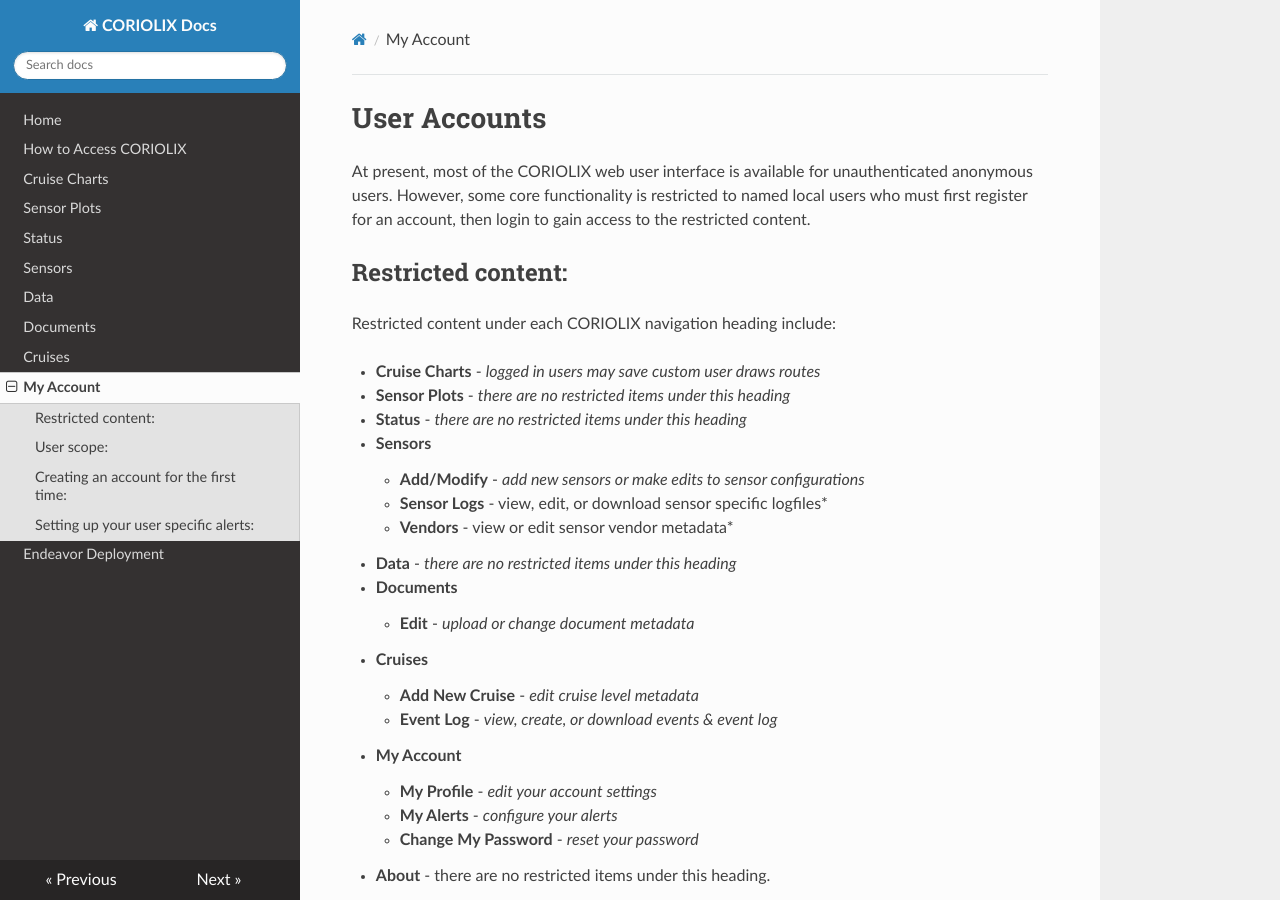
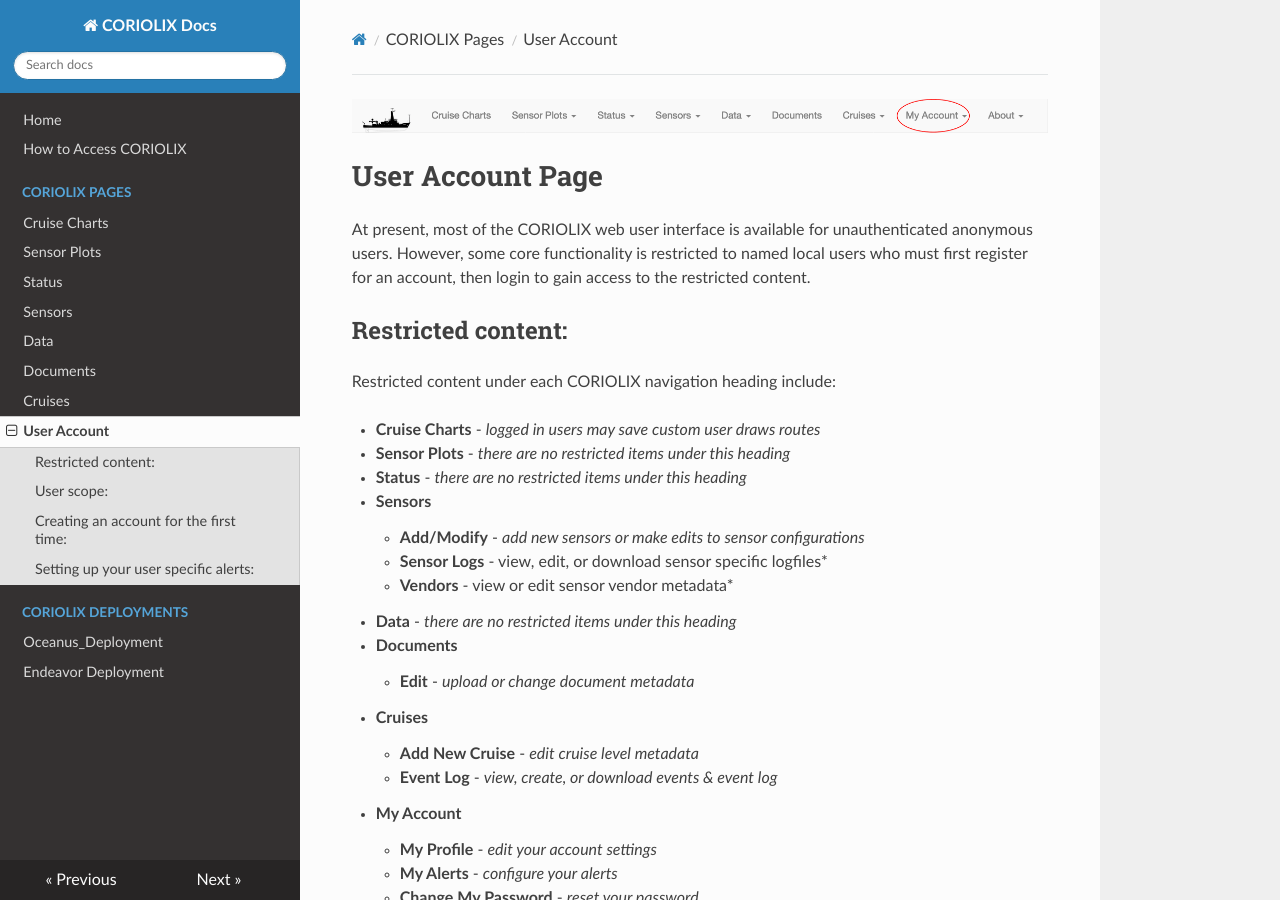
Before and after one commit to R-DESC/CORIOLIX_docs, an MkDocs documentation site: the page built from docs/account.md, in a window 1280 px wide and 900 px high. Built offline with MkDocs 1.6.1, drawn with Linux system fonts in a browser that asks for light colours; nearby versions of some CDN libraries.

```diff
--- a/docs/account.md
+++ b/docs/account.md
@@ -1,4 +1,5 @@
-# User Accounts
+![](img/UserAccount.png)
+# User Account Page
 
 At present, most of the CORIOLIX web user interface is available for unauthenticated anonymous users.  However, some core functionality is restricted to named local users who must first register for an account, then login to gain access to the restricted content.
 
--- a/mkdocs.yml
+++ b/mkdocs.yml
@@ -2,13 +2,16 @@ site_name: CORIOLIX Docs
 nav:
     - Home: index.md
     - How to Access CORIOLIX: access.md
-    - Cruise Charts: charts.md
-    - Sensor Plots: plots.md
-    - Status: status.md
-    - Sensors: sensors.md
-    - Data: data.md
-    - Documents: documents.md
-    - Cruises: cruises.md
-    - My Account: account.md
-    - Endeavor Deployment: deploy.md
+    - CORIOLIX Pages:
+        - Cruise Charts: charts.md
+        - Sensor Plots: plots.md
+        - Status: status.md
+        - Sensors: sensors.md
+        - Data: data.md
+        - Documents: documents.md
+        - Cruises: cruises.md
+        - User Account: account.md
+    - CORIOLIX Deployments:
+        - Oceanus_Deployment: oceanus_deploy.md
+        - Endeavor Deployment: endeavor_deploy.md
 theme: readthedocs
```
Also changed, not shown: docs/charts.md (+1 -1 lines), docs/cruises.md (+2 -0 lines), docs/data.md (+2 -0 lines), docs/documents.md (+2 -0 lines), docs/plots.md (+4 -0 lines), docs/sensors.md (+2 -0 lines), docs/status.md (+2 -0 lines), docs/endeavor_deploy.md (renamed from docs/deploy.md), docs/img/CruiseCharts.png (added), docs/img/Cruises.png (added), docs/img/Data.png (added), docs/img/Documents.png (added), docs/img/SensorPlots.png (added), docs/img/Sensors.png (added), 3 more files.
